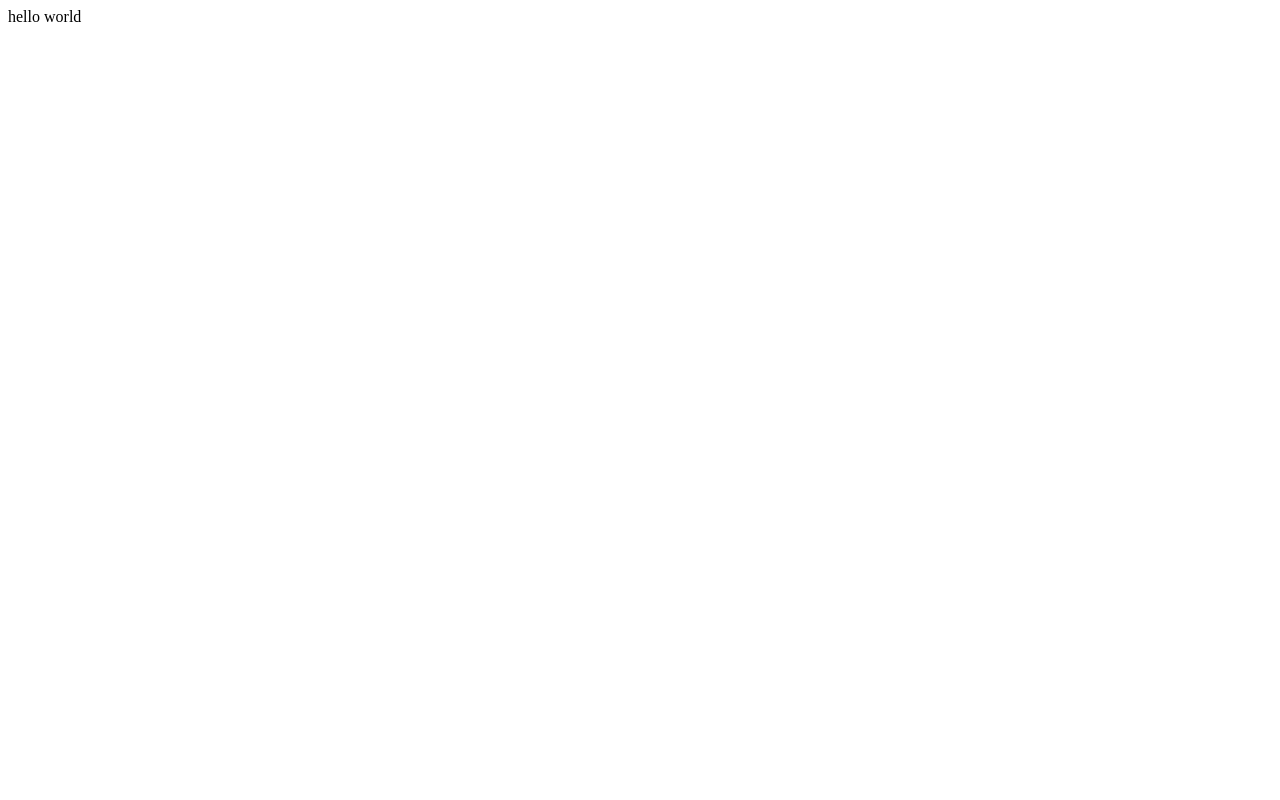
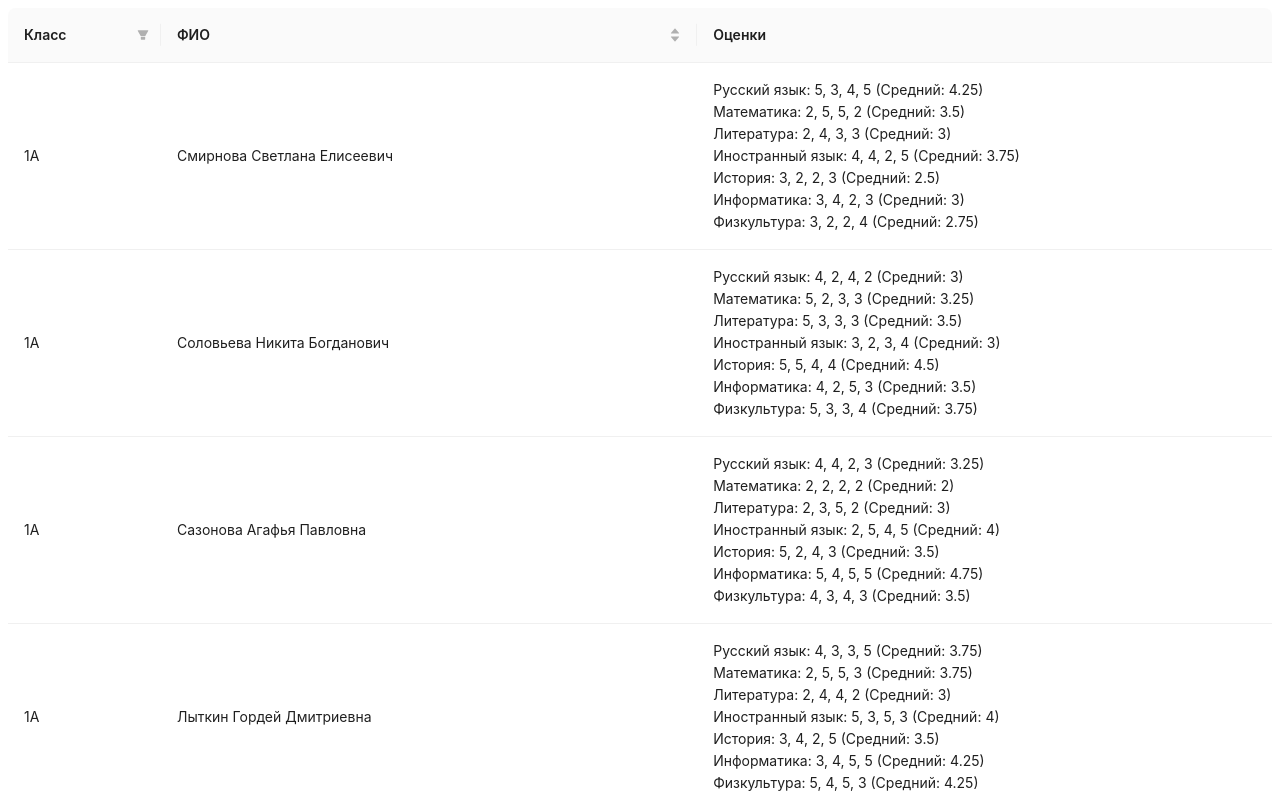
Before and after one commit to iscander-b10/AppForSchool, a React (Vite) app: page / in a window 1280 px wide. Shown: the top 800 px of the page. Built offline with nearby package versions, Linux system fonts and the light colour scheme.

Commit message:
the prepareTableData function has been added, an array of students has been output to the table component

```diff
--- a/src/App.jsx
+++ b/src/App.jsx
@@ -1,40 +1,8 @@
-import { faker } from "@faker-js/faker/locale/ru"
-
-const subjects = ["Русский язык", "Математика", "Литература", "Иностранный язык", "История", "Информатика", "Физкультура"];
-const generateStudent = () => ({
-  id : faker.string.uuid(),
-  fullName : `${faker.person.lastName()} ${faker.person.firstName()} ${faker.person.middleName()}`,
-  subjects : subjects.reduce((acc, subject) => {
-    acc[subject] = Array.from({ length: 4 }, () => Math.floor(Math.random() * 4) + 2);
-    return acc;
-  }, {})
-})
-
-const generateClasses = () => {
-  const classes = [];
-
-  for ( let number = 1; number <= 11; number++) {
-    ["А", "Б", "В"].forEach((symbol) => {
-      const className = `${number}${symbol}`;
-      classes.push({
-        name : className
-      });
-    });
-  }
-  return classes;
-}
-
-const allClasses = generateClasses();
-console.log("allClasses",allClasses);
-
-const students = Array.from({ length: 10 }, generateStudent);
-console.log("students",students)
+import StudentTable from "./assets/StudentTable/StudentTable.jsx"
 
 function App() {
   return (
-    <div>
-      hello world
-    </div>
+    <StudentTable></StudentTable>
   )
 }
 
--- /dev/null
+++ b/src/assets/StudentTable/StudentTable.jsx
@@ -0,0 +1,104 @@
+import { ConfigProvider } from "antd"
+import ru_RU from "antd/locale/ru_RU"
+import { faker } from "@faker-js/faker/locale/ru"
+import { Table } from "antd";
+
+const subjects = ["Русский язык", "Математика", "Литература", "Иностранный язык", "История", "Информатика", "Физкультура"];
+
+const generateStudent = (className) => {
+  const grades = subjects.reduce((acc, assessment ) => {
+    acc[assessment] = Array.from({ length: 4 }, () => Math.floor(Math.random() * 4) + 2);
+    return acc;
+  }, {});
+
+  const avgGrades = Object.entries(grades).reduce((acc, [subject, marks]) => {
+    acc[subject] = marks.reduce((sum, mark) => sum + mark, 0) / marks.length;
+    return acc;
+  }, {})
+
+  return{
+    id: faker.string.uuid(),
+    fullName: `${faker.person.lastName()} ${faker.person.firstName()} ${faker.person.middleName()}`,
+    className,
+    grades,
+    avgGrades
+  }
+}
+
+const generateClasses = () => {
+  const classes = [];
+
+  for ( let number = 1; number <= 11; number++) {
+    ["А", "Б", "В"].forEach((symbol) => {
+      const className = `${number}${symbol}`;
+      const students = Array.from({ length : 15 }, () => generateStudent(className));
+      classes.push({
+        className,
+        students
+      });
+    });
+  }
+  return classes;
+}
+
+//Преобразование данных для таблицы
+const prepareTableData = (classes) => {
+  return classes.flatMap(classItem =>
+    classItem.students.map(student => ({
+      ...student,
+      key: student.id,
+      grades: Object.entries(student.grades).map(([subject, grades]) => ({
+        subject,
+        grades: grades.join(', '),
+        avg: student.avgGrades[subject]
+      }))
+    })
+  ))
+};
+
+function StudentTable () {
+  const classes = generateClasses();
+  const tableData = prepareTableData(classes);
+
+  const columns = [
+    {
+      title: "Класс",
+      dataIndex: "className",
+      key: "className",
+      filters: Array.from(new Set(tableData.map(item => item.className))).map(c => ({text: c, value: c})),
+      onFilter: (value, record) => record.className === value,
+    },
+    {
+      title: "ФИО",
+      dataIndex: "fullName",
+      key: "fullName",
+      sorter: (a, b) => a.fullName.localeCompare(b.fullName)
+    },
+    {
+      title: "Оценки",
+      dataIndex: "grades",
+      key: "grades",
+      render: (grades) => (
+        <div>
+          {grades.map((item, index) => (
+            <div key={index}>
+              {item.subject}: {item.grades} (Средний: {item.avg})
+            </div>
+          ))}
+        </div>
+      ),
+    }
+  ]
+    return(
+      <ConfigProvider locale={ru_RU}>
+        <Table
+          columns={columns}
+          dataSource={tableData}
+          pagination={{ pageSize: 45 }}
+          rowKey="key"
+        />
+      </ConfigProvider>
+    )
+}
+
+export default StudentTable;
```
